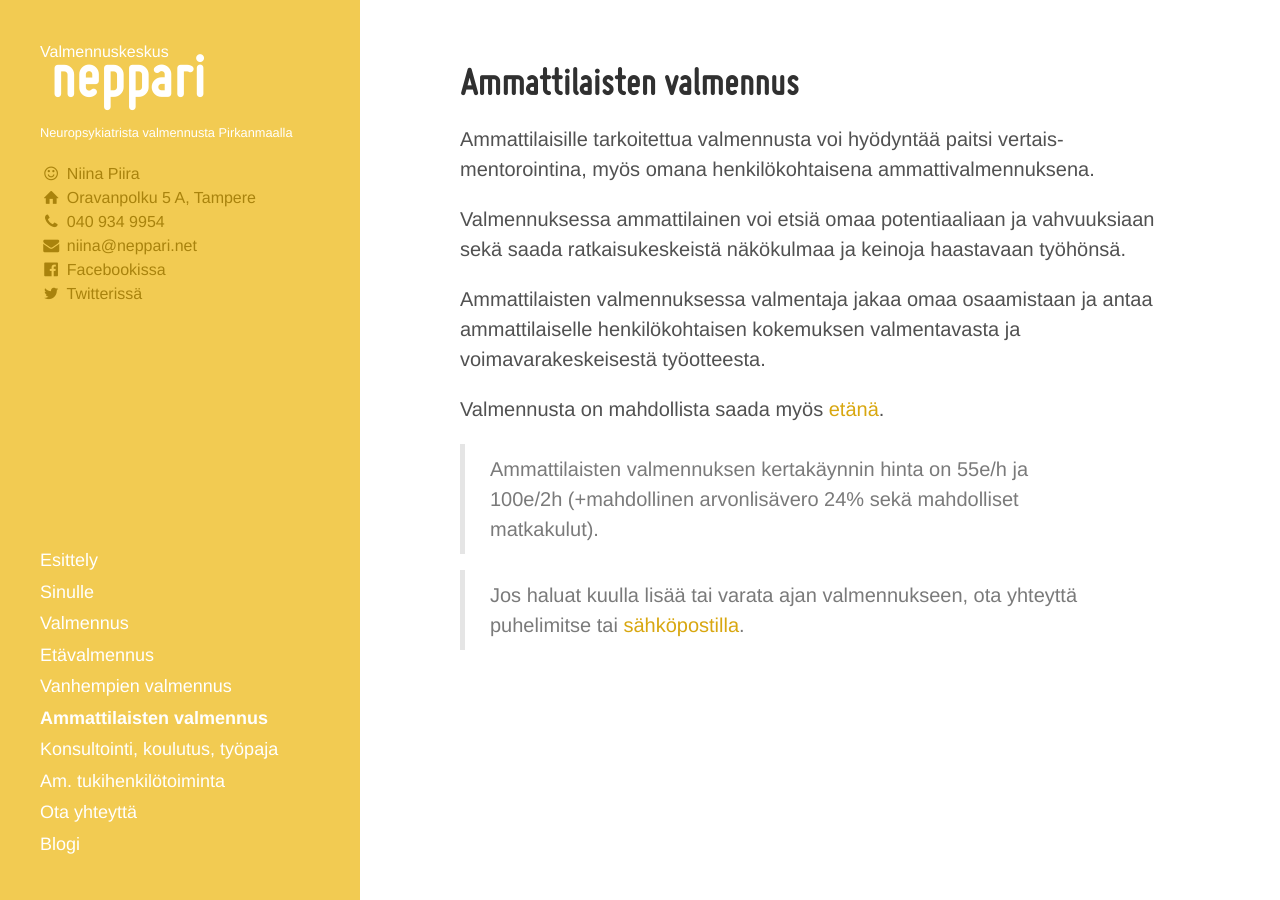
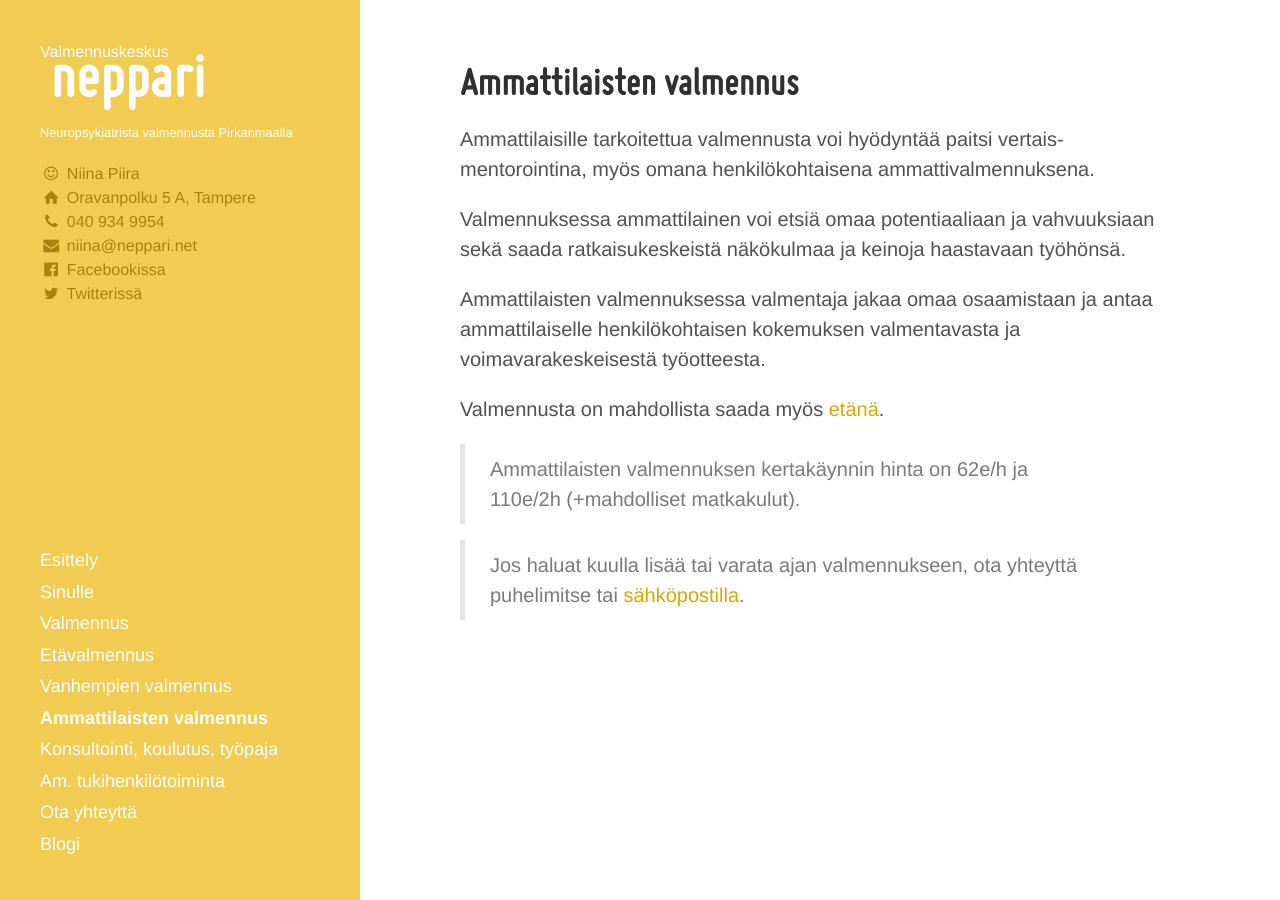
Before and after one commit to niinapiira/neppari.net, a Jekyll site: the page built from ammattilaisten-valmennus.md, in a window 1280 px wide. Built offline with Jekyll 4.4.1, drawn with Linux system fonts in a browser that asks for light colours.

Commit message:
Updated ammattilaisten-valmennus.md

```diff
--- a/ammattilaisten-valmennus.md
+++ b/ammattilaisten-valmennus.md
@@ -14,6 +14,6 @@ Ammattilaisten valmennuksessa valmentaja jakaa omaa osaamistaan ja antaa ammatti
 
 Valmennusta on mahdollista saada myös [etänä](/etavalmennus).
 
-> Ammattilaisten valmennuksen kertakäynnin hinta on 55e/h ja 100e/2h (+mahdollinen arvonlisävero 24% sekä mahdolliset matkakulut).
+> Ammattilaisten valmennuksen kertakäynnin hinta on 62e/h ja 110e/2h (+mahdolliset matkakulut).
 
 > Jos haluat kuulla lisää tai varata ajan valmennukseen, ota yhteyttä puhelimitse tai [sähköpostilla](/ota-yhteytta).
```
